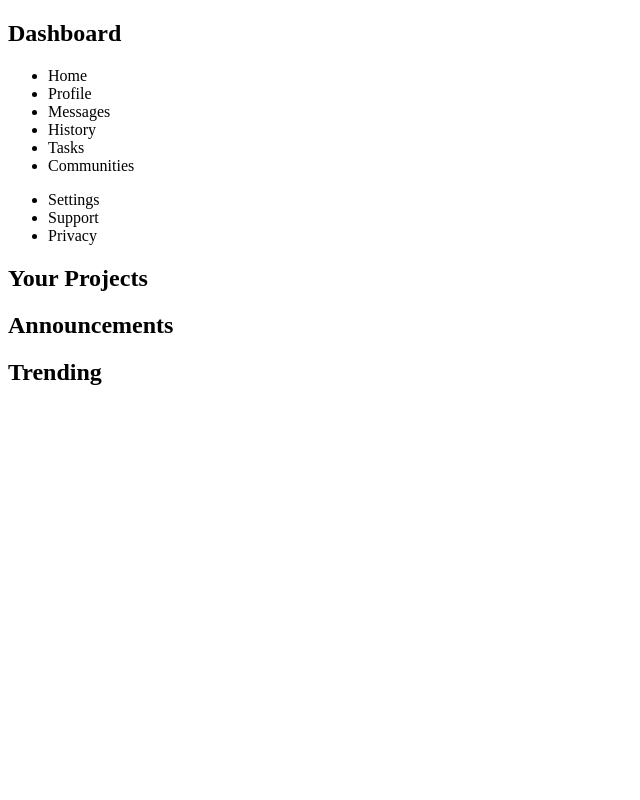
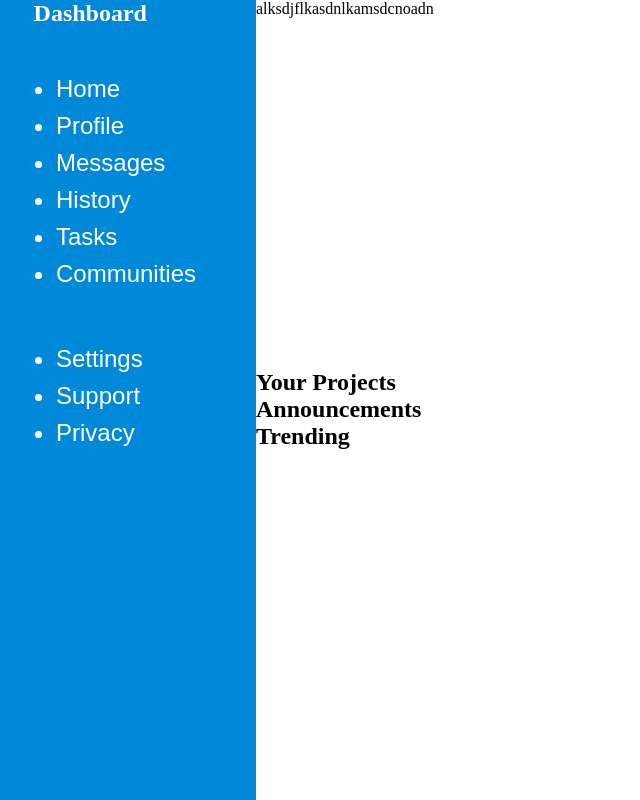
Before and after one commit to makyiabonner/admin-dash, a plain HTML site: page index.html in a window 1280 px wide. Shown: the whole page, without its empty margins (0-640 px from the left). Drawn offline with Linux system fonts and the light colour scheme.

Commit message:
add general grid layout for site

```diff
--- a/index.html
+++ b/index.html
@@ -25,7 +25,7 @@
                     <li class="sidebar-li">Privacy</li>
                 </ul>
             </aside>
-            <nav></nav>
+            <nav>alksdjflkasdnlkamsdcnoadn</nav>
             <section class="main-wrapper">
                 <h2>Your Projects</h2>
                     <div class="projects-div"></div>
--- a/style.css
+++ b/style.css
@@ -0,0 +1,48 @@
+:root{
+    --primary-color: rgb(0, 137, 216);
+    --secondary-color: rgb(255, 187, 0);
+}
+
+*,
+*::after,
+*::before{
+    margin: 0;
+    padding: 0;
+    box-sizing: border-box;
+}
+
+main{
+    display: grid;
+    grid-template-columns: 1fr 4fr;
+    grid-template-areas:
+    'sidebar navbar'
+    'sidebar wrapper'
+    ;
+}
+aside{
+    display: flex;
+    flex-direction: column;
+    gap: 3em;
+    background-color: var(--primary-color);
+    grid-area: sidebar;
+    height: 100vh;
+}
+
+aside *{
+    color: white;
+    margin-left: 1.4em;
+
+}
+
+aside > ul > li{
+    font-family: Arial, Helvetica, sans-serif;
+    margin-bottom: 9px;
+    font-size: 1.5em;
+}
+nav{
+    grid-area: navbar;
+}
+
+.main-wrapper{
+    grid-area: wrapper;
+}
```
